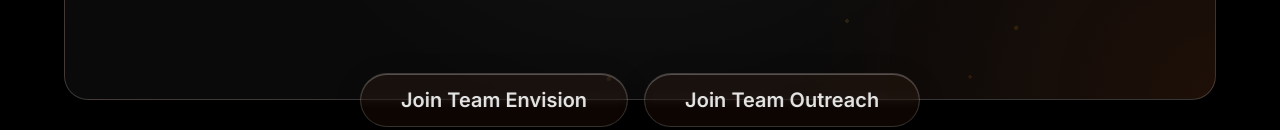
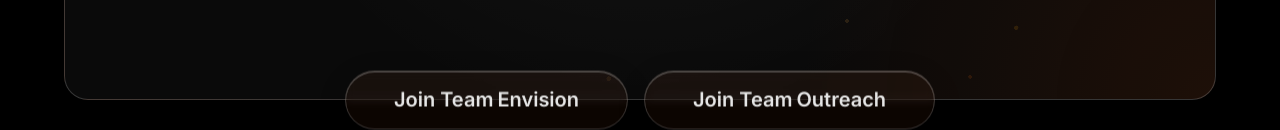
Before and after one commit to team-envision/CFA-25-frontend, a Next.js app: page /components/Teams in a window 1280 px wide. Shown: the part 686-816 px from the top of the page. Built offline with nearby package versions, Linux system fonts and the light colour scheme.

Commit message:
10-07-13:23

```diff
--- a/src/app/Recruitment/page.tsx
+++ b/src/app/Recruitment/page.tsx
@@ -102,7 +102,7 @@ const RecruitmentForm: React.FC = () => {
               "
               onClick={() => window.open("https://aaruush.org", "_blank")}
             >
-              Visit our Website
+              Our Website
             </Button>
           </div>
         </div>
--- a/src/app/components/Teams/page.tsx
+++ b/src/app/components/Teams/page.tsx
@@ -27,7 +27,7 @@ const Teams = () => {
       {/* Background particles */}
       <div className="absolute top-0 left-0 w-full h-full -z-10 bg-black">
         <Particles
-          particleColors={['#ff6a00', '#ffa500', '#ffb347']} // Only orange tones
+          particleColors={['#ff6a00', '#ffa500', '#ffb347']}
           particleCount={90}
           particleSpread={35}
           speed={0.15}
@@ -41,7 +41,6 @@ const Teams = () => {
 
       {/* Teams Section - Full Width */}
       <div className="flex-grow flex justify-center items-center px-4 py-6 ">
-        {/* Main content container - Increased size as per Figma */}
         <div className="relative w-full max-w-7xl lg:max-w-[90vw] opacity-90 ">
           <div
             className="relative w-full border border-white/20 backdrop-blur-xl rounded-3xl p-6 sm:p-10 md:p-12 text-white flex flex-col shadow-xl opacity-100"
@@ -85,27 +84,65 @@ const Teams = () => {
             </div>
           </div>
 
-          {/* Buttons positioned outside/extending from container - AS PER FIGMA */}
-          <div className="absolute bottom-0 left-1/2 transform -translate-x-1/2 translate-y-1/2 flex gap-4 flex-wrap justify-center">
+          {/* Enhanced Size Buttons - Larger for all breakpoints */}
+          <div className="absolute bottom-0 left-1/2 transform -translate-x-1/2 translate-y-1/2 flex gap-2 sm:gap-3 md:gap-4 justify-center">
             <button
               onClick={() => navigateToPage("envision_recruitment")}
-              className="px-6 sm:px-8 md:px-10 py-2.5 md:py-3 rounded-full border border-white/20 bg-[#EF65220F] text-white font-semibold backdrop-blur-[5px] shadow-[0_8px_32px_rgba(0,0,0,0.12),inset_0_1px_0_rgba(255,255,255,0.3)] hover:shadow-[0_12px_40px_rgba(0,0,0,0.15),inset_0_1px_0_rgba(255,255,255,0.4)] transition-all duration-300 ease-out text-base sm:text-lg md:text-xl active:scale-95  hover:border-white/30  text-sm sm:text-base md:text-lg"
+              className="
+                px-4 sm:px-6 md:px-8 lg:px-10 xl:px-12
+                py-2.5 sm:py-3 md:py-3.5 lg:py-4 xl:py-4
+                rounded-full border border-white/20 bg-[#EF65220F] text-white font-semibold
+                backdrop-blur-[5px]
+                shadow-[0_8px_32px_rgba(0,0,0,0.12),inset_0_1px_0_rgba(255,255,255,0.3)]
+                hover:shadow-[0_12px_40px_rgba(0,0,0,0.15),inset_0_1px_0_rgba(255,255,255,0.4)]
+                transition-all duration-300 ease-out
+                active:scale-95 hover:border-white/30
+                text-xs sm:text-sm md:text-base lg:text-lg xl:text-xl
+                leading-tight
+                text-center
+                flex-shrink-0
+                whitespace-normal
+                min-w-[120px] sm:min-w-[140px] md:min-w-[160px] lg:min-w-[180px]
+              "
             >
-              Join Team Envision
+              <span className="block">
+                Join Team
+                <br className="sm:hidden" />
+                <span className="sm:ml-1">Envision</span>
+              </span>
             </button>
 
             <button
               onClick={() => navigateToPage("recruitment")}
-              className="px-6 sm:px-8 md:px-10 py-2.5 md:py-3 rounded-full border border-white/20 bg-[#EF65220F] text-white font-semibold backdrop-blur-[5px] shadow-[0_8px_32px_rgba(0,0,0,0.12),inset_0_1px_0_rgba(255,255,255,0.3)] hover:shadow-[0_12px_40px_rgba(0,0,0,0.15),inset_0_1px_0_rgba(255,255,255,0.4)] transition-all duration-300 ease-out text-base sm:text-lg md:text-xl active:scale-95  hover:border-white/30  text-sm sm:text-base md:text-lg"
+              className="
+                px-4 sm:px-6 md:px-8 lg:px-10 xl:px-12
+                py-2.5 sm:py-3 md:py-3.5 lg:py-4 xl:py-4
+                rounded-full border border-white/20 bg-[#EF65220F] text-white font-semibold
+                backdrop-blur-[5px]
+                shadow-[0_8px_32px_rgba(0,0,0,0.12),inset_0_1px_0_rgba(255,255,255,0.3)]
+                hover:shadow-[0_12px_40px_rgba(0,0,0,0.15),inset_0_1px_0_rgba(255,255,255,0.4)]
+                transition-all duration-300 ease-out
+                active:scale-95 hover:border-white/30
+                text-xs sm:text-sm md:text-base lg:text-lg xl:text-xl
+                leading-tight
+                text-center
+                flex-shrink-0
+                whitespace-normal
+                min-w-[120px] sm:min-w-[140px] md:min-w-[160px] lg:min-w-[180px]
+              "
             >
-              Join Team Outreach
+              <span className="block">
+                Join Team
+                <br className="sm:hidden" />
+                <span className="sm:ml-1">Outreach</span>
+              </span>
             </button>
           </div>
 
         </div>
       </div>
 
-      {/* Footer Section - Responsive positioning */}
+      {/* Footer Section */}
       <div className="mt-16 w-[100vw]">
         <FooterSection />
       </div>
```
